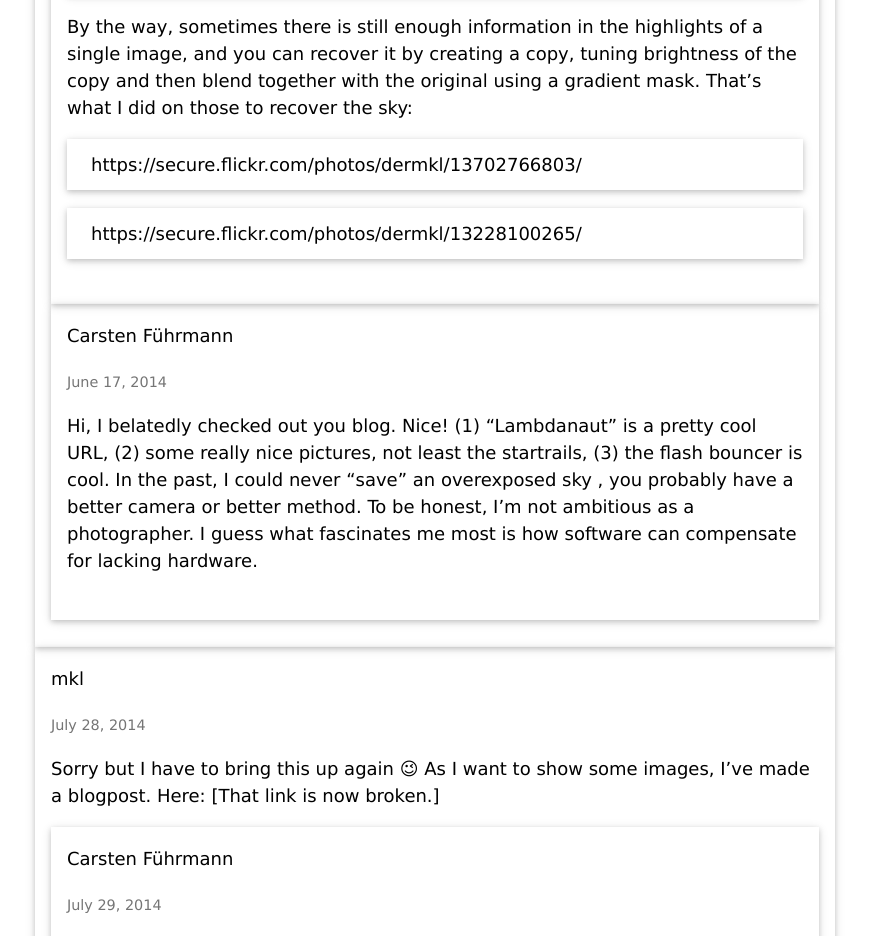
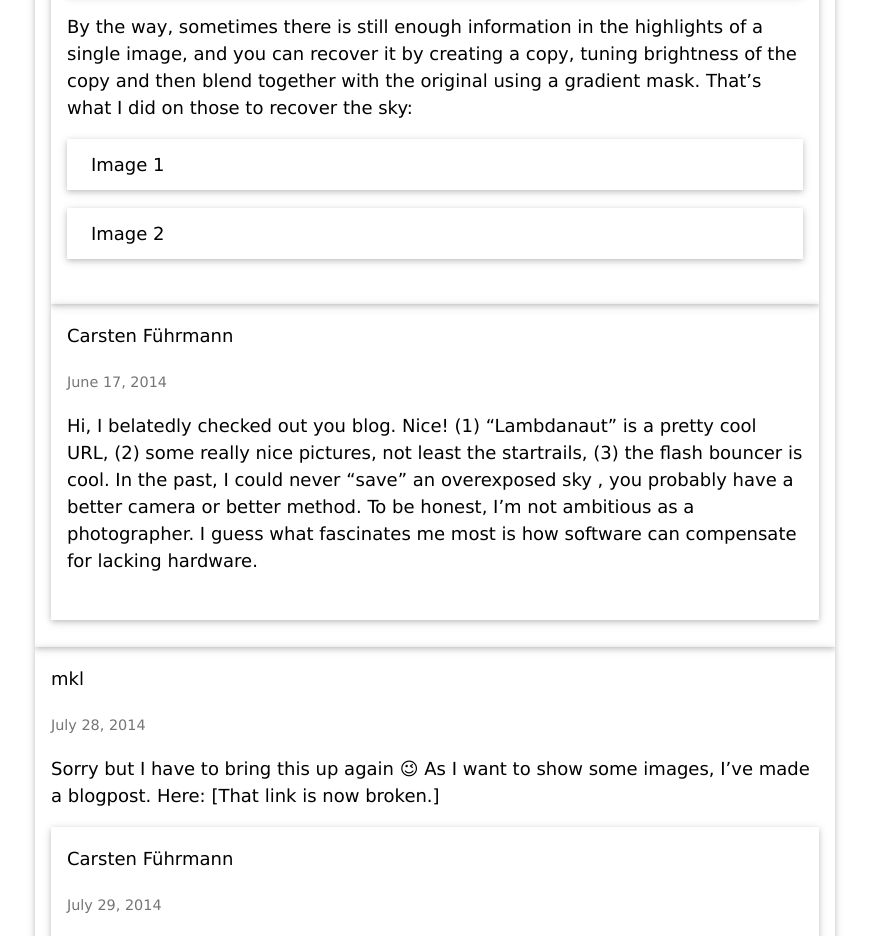
Before and after one commit to cfuehrmann/carsten-fuehrmanns-blog, a Next.js app: page /hdr_with_smartphone in a window 1280 px wide. Shown: the part 4420-5356 px from the top of the page, without its empty margins (205-1074 px from the left). Built offline with nearby package versions, Linux system fonts and the light colour scheme.

Commit message:
Minor fixes after checking the server version

```diff
--- a/components/static-html.tsx
+++ b/components/static-html.tsx
@@ -1,8 +1,14 @@
 import Layout from "./layout";
 
-export default function StaticHtml({ staticHtml }: { staticHtml: string }) {
+export default function StaticHtml({
+  staticHtml,
+  page,
+}: {
+  staticHtml: string;
+  page?: string;
+}) {
   return (
-    <Layout>
+    <Layout page={page}>
       <div dangerouslySetInnerHTML={{ __html: staticHtml }} />
     </Layout>
   );
--- a/pages/foray-physics.tsx
+++ b/pages/foray-physics.tsx
@@ -240,7 +240,7 @@ export const getStaticProps: GetStaticProps = async (context) => {
             Dartmouth. Here is an article about it:
           </p>
           <LinkedReference target="https://www.newyorker.com/science/maria-konnikova/i-dont-want-to-be-right">
-            https://www.newyorker.com/science/maria-konnikova/i-dont-want-to-be-right
+            I don't want to be right (New Yorker)
           </LinkedReference>
           <p>
             Basically, the finding is that people change their beliefs accordin
--- a/pages/hdr_with_smartphone.tsx
+++ b/pages/hdr_with_smartphone.tsx
@@ -131,10 +131,10 @@ export const getStaticProps: GetStaticProps = async (context) => {
             recover the sky:
           </p>
           <LinkedReference target="https://secure.flickr.com/photos/dermkl/13702766803/">
-            https://secure.flickr.com/photos/dermkl/13702766803/
+            Image 1
           </LinkedReference>
           <LinkedReference target="https://secure.flickr.com/photos/dermkl/13228100265/">
-            https://secure.flickr.com/photos/dermkl/13228100265/
+            Image 2
           </LinkedReference>
         </Comment>
         <Comment author="Carsten Führmann" date="2014-06-17">
--- a/pages/index.tsx
+++ b/pages/index.tsx
@@ -85,7 +85,7 @@ export const getStaticProps: GetStaticProps = async (context) => {
 
   const staticHtml = reactDomServer.renderToStaticMarkup(inner);
 
-  return { props: { staticHtml } };
+  return { props: { staticHtml, page: "" } };
 };
 
 function Abstract(props: {
--- a/pages/schlossbruecke.tsx
+++ b/pages/schlossbruecke.tsx
@@ -32,7 +32,7 @@ export const getStaticProps: GetStaticProps = async (context) => {
       <h2>Comments</h2>
       <Comment author="knilch" date="2012-11-13">
         <LinkedReference target="https://www.spiegel.de/netzwelt/web/lovepicking-kuensterlin-knackt-liebesschloesser-a-860715.html">
-          https://www.spiegel.de/netzwelt/web/lovepicking-kuensterlin-knackt-liebesschloesser-a-860715.html
+          Lovepicking-Künstlerin knackt Liebesschlösser
         </LinkedReference>
         <Comment author="Carsten Führmann" date="2012-11-13">
           Danke für die Info! Und ich lerne einmal wieder: Es gibt nichts, was
```
Also changed, not shown: pages/lectures.tsx (+18 -18 lines).
